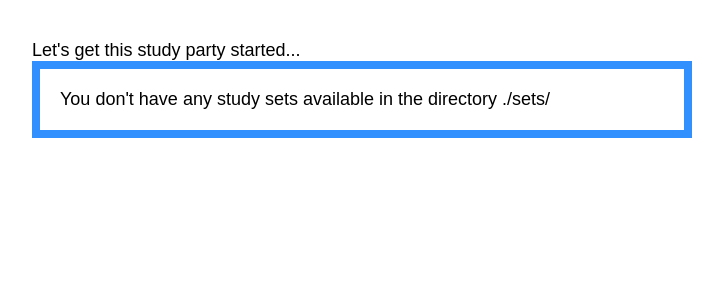
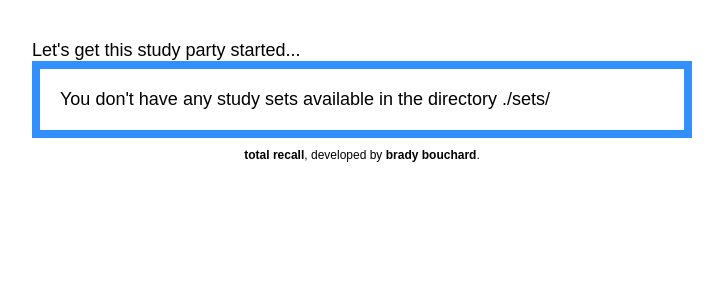
Before and after one commit to bouchard/totalrecall.drbouchard.ca, a PHP site: page / in a window 1280 px wide. Shown: the top 300 px of the page, without its empty margins (278-1001 px from the left). Run offline with PHP 8.4, Linux system fonts and the light colour scheme; some libraries are stand-ins or nearby versions.

Commit message:
Added author info.

```diff
--- a/css/study.css
+++ b/css/study.css
@@ -211,3 +211,14 @@ form,fieldset {
 #debug {
 	display: none;
 }
+
+#footer {
+	margin-top: 10px;
+	text-align: center;
+	font-size: 1.2em;
+	text-transform: lowercase;
+}
+
+#footer a {
+	font-weight: bold;
+}
--- a/index.php
+++ b/index.php
@@ -81,7 +81,8 @@ $nav = new Navigation;
 <!DOCTYPE html>
 <html>
 <head>
-<meta name = "viewport" content = "width = 660">
+<meta name="viewport" content="width = 660" />
+<meta name="author" content="Brady Bouchard; http://github.com/brady8/total-recall" />
 <title>Total Recall - <?php echo $nav->page_title; ?></title>
 <link href="css/base.css" rel="stylesheet" type="text/css" />
 <link href="css/study.css" rel="stylesheet" type="text/css" />
@@ -188,7 +189,14 @@ if (count($nav->study_data['questions']) > 0) {
 
 <div id="debug" style="font-size: 1.5em;">
 </div>
+
 <?php } ?>
+
+<?php if ($nav->action == 'choose') : ?>
+<div id="footer">
+<a href="http://github.com/brady8/total-recall">Total Recall</a>, developed by <a href="mailto:brady@lunardawn.ca">Brady Bouchard</a>.
+</div>
+<?php endif; ?>
 
 </body>
 </html>
```
